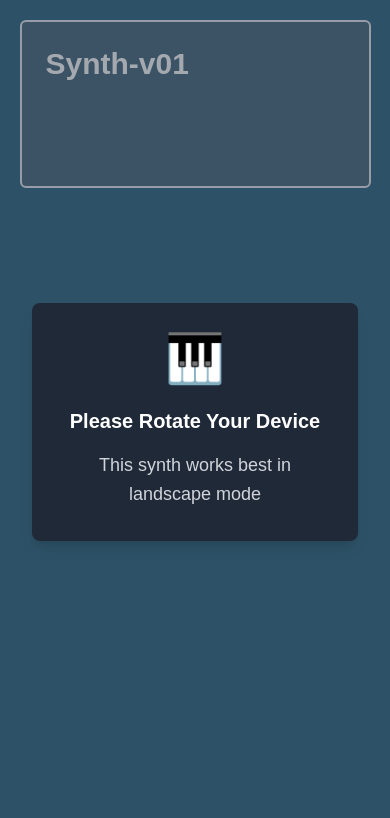
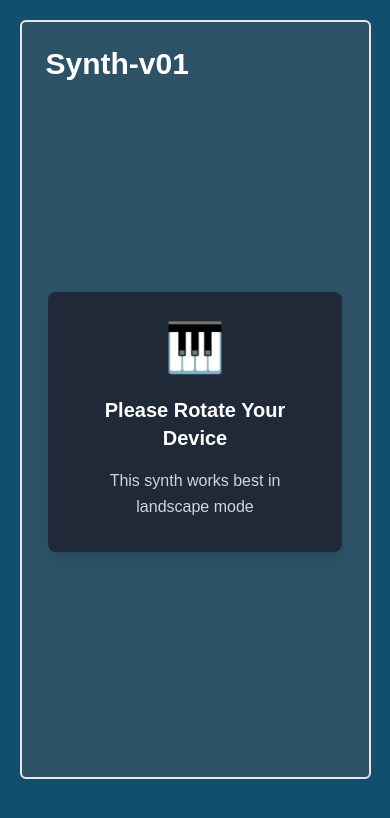
Before and after one commit to webdev-dave/build_synth_01, a Next.js app: page / in a window 390 px wide. Shown: the top 818 px of the page. Built offline with nearby package versions, Linux system fonts and the light colour scheme.

Commit message:
fix mobile popup look

```diff
--- a/src/app/page.tsx
+++ b/src/app/page.tsx
@@ -5,11 +5,9 @@ import { SynthKeyboard } from "../instruments";
 export default function Home() {
   return (
     <main>
-      <div className="bg-synth-bg p-6 rounded-md border-2 max-w-[1200px] mx-auto">
+      <div className="bg-synth-bg p-6 rounded-md border-2 max-w-[1200px] min-h-[90vh] mx-auto">
         <h1 className="text-3xl pb-4 font-bold">Synth-v01</h1>
-        <div className="flex flex-col gap-4 mt-16 text-lg">
-          <SynthKeyboard />
-        </div>
+        <SynthKeyboard />
       </div>
     </main>
   );
--- a/src/components/wrappers/OrientationGuard.tsx
+++ b/src/components/wrappers/OrientationGuard.tsx
@@ -60,7 +60,7 @@ export default function OrientationGuard({
   // If current orientation doesn't match required orientation, show guard
   if (currentOrientation !== requiredOrientation) {
     return (
-      <div className="fixed inset-0 flex items-center justify-center p-4 bg-synth-bg z-50">
+      <div className="fixed inset-0 flex items-center justify-center p-4 m-4 z-50">
         <div className="bg-gray-800 p-8 rounded-lg shadow-lg max-w-md w-full mx-4 text-center flex flex-col items-center justify-center">
           <div className="text-5xl mb-6">{icon}</div>
           <h2 className="text-xl font-bold mb-4 text-white">{title}</h2>
```
